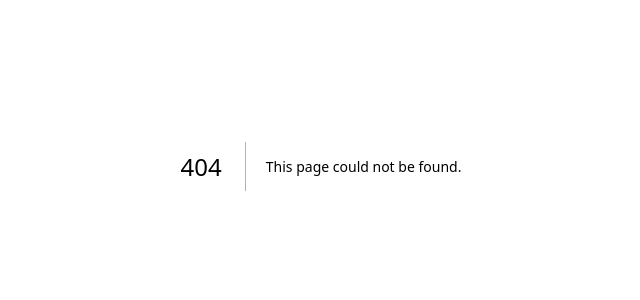
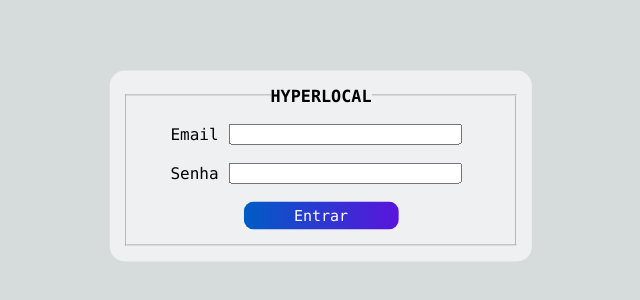
Before and after one commit to Equipe-2/Front-end, a Next.js app: page /login in a window 1280 px wide. Before the commit this address had no page. Shown: the part 234-534 px from the top of the page, without its empty margins (319-959 px from the left). Built offline with nearby package versions, Linux system fonts and the light colour scheme.

Commit message:
feat: sistema de login

```diff
--- a/package.json
+++ b/package.json
@@ -11,9 +11,12 @@
   "dependencies": {
     "@types/recharts": "^1.8.24",
     "apexcharts": "^3.37.3",
+    "bcryptjs": "^2.4.3",
     "eslint": "8.37.0",
     "eslint-config-next": "13.3.0",
+    "jsonwebtoken": "^9.0.0",
     "next": "13.3.0",
+    "next-auth": "^4.22.0",
     "react": "^18.2.0",
     "react-apexcharts": "^1.4.0",
     "react-dom": "^18.2.0",
@@ -23,6 +26,8 @@
     "typescript": "5.0.3"
   },
   "devDependencies": {
+    "@types/bcryptjs": "^2.4.2",
+    "@types/jsonwebtoken": "^9.0.1",
     "@types/node": "^18.15.11",
     "@types/react": "^18.0.33",
     "@types/react-dom": "^18.0.11"
--- /dev/null
+++ b/src/pages/api/login.ts
@@ -0,0 +1,41 @@
+import type { NextApiRequest, NextApiResponse } from 'next'
+import bcrypt from 'bcryptjs'
+import jwt from 'jsonwebtoken'
+
+const secret = 'mysecretkey'
+
+export default async function handler(
+  req: NextApiRequest,
+  res: NextApiResponse
+) {
+  if (req.method !== 'POST') {
+    return res.status(400).json({ message: 'Invalid request method' })
+  }
+
+  const { email, password } = req.body
+
+  // Verificar se o usuário existe no banco de dados
+  const user = await getUserByEmail(email)
+
+  if (!user) {
+    return res.status(401).json({ message: 'Invalid email or password' })
+  }
+
+  // Verificar se a senha é válida
+  const isValidPassword = await bcrypt.compare(password, user.password)
+
+  if (!isValidPassword) {
+    return res.status(401).json({ message: 'Invalid email or password' })
+  }
+
+  // Gerar o token de autenticação
+  const token = jwt.sign({ email, role: user.role }, secret, { expiresIn: '1h' })
+
+  res.status(200).json({ token })
+}
+
+async function getUserByEmail(email: string) {
+  // Implemente a busca do usuário no banco de dados
+  // e retorne um objeto com as informações do usuário,
+  // incluindo a senha criptografada e o tipo de usuário (cliente ou gestor)
+}
--- /dev/null
+++ b/src/pages/login.tsx
@@ -0,0 +1,59 @@
+import { useState } from 'react'
+import { useRouter } from 'next/router'
+import styles from '@/styles/Home.module.css'
+
+export default function Login() {
+  const [email, setEmail] = useState('')
+  const [password, setPassword] = useState('')
+  const [error, setError] = useState('')
+  const router = useRouter()
+
+  const handleSubmit = async (event: React.FormEvent<HTMLFormElement>) => {
+    event.preventDefault()
+
+    const response = await fetch('/api/login', {
+      method: 'POST',
+      headers: {
+        'Content-Type': 'application/json'
+      },
+      body: JSON.stringify({ email, password })
+    })
+
+    if (response.ok) {
+      const data = await response.json()
+      localStorage.setItem('token', data.token)
+      router.push('/')
+    } else {
+      setError('Invalid email or password')
+    }
+  }
+
+  return (
+    <div className={styles.box}>
+    <form onSubmit={handleSubmit}>
+      <fieldset>
+      <legend className={styles.centeredlegend}><b>HYPERLOCAL</b></legend>
+      <br></br>
+      <div className={styles.inputBox}>
+        <label className={styles.mylabel}>
+          Email
+          <input type="email" value={email} className={styles.inputUser} onChange={(e) => setEmail(e.target.value)} />
+        </label>
+      </div>
+      <br></br>
+      <div className={styles.inputBox}>
+      <label className={styles.mylabel}>
+        Senha
+        <input type="password" value={password} className={styles.inputUser} onChange={(e) => setPassword(e.target.value)} />
+      </label>
+      </div>
+      {error && <p>{error}</p>}
+      <br></br>
+      <div className={styles.buttoncontainer}>
+      <button type="submit" className={styles.mybutton}>Entrar</button>
+      </div>
+      </fieldset>
+    </form>
+    </div>
+  )
+}
--- a/src/styles/Home.module.css
+++ b/src/styles/Home.module.css
@@ -26,256 +26,81 @@
   padding: 3rem;
 }
 
-/*
-.description p {
-  position: relative;
-  margin: 0;
-  padding: 1rem;
-  background-color: rgba(var(--callout-rgb), 0.5);
-  border: 1px solid rgba(var(--callout-border-rgb), 0.3);
-  border-radius: var(--border-radius);
+.box{
+  position: absolute;
+  top: 50%;
+  left: 50%;
+  transform: translate(-50%,-50%);
+  background-color: rgba(255, 255, 255, 0.6);
+  padding: 15px;
+  border-radius: 15px;
+  width: 33%;
 }
 
-.code {
-  font-weight: 700;
+.centeredlegend {
+  text-align: center;
+  font-size: 1.05rem;
   font-family: var(--font-mono);
 }
 
-.grid {
-  display: grid;
-  grid-template-columns: repeat(4, minmax(25%, auto));
-  width: var(--max-width);
-  max-width: 100%;
+.inputBox{
+  position: relative;
+  text-align: center;
+  font-family: var(--font-mono);
 }
 
-.card {
-  padding: 1rem 1.2rem;
-  border-radius: var(--border-radius);
-  background: rgba(var(--card-rgb), 0);
-  border: 1px solid rgba(var(--card-border-rgb), 0);
-  transition: background 200ms, border 200ms;
+.inputUser{
+  flex-direction: column;
+  margin: 0 10px;
+  color: white;
+  font-size: 15px;
+  width: 60%;
+  letter-spacing: 1px;
 }
 
-.card span {
-  display: inline-block;
-  transition: transform 200ms;
+.mylabel{
+  color: #020202;
+  padding: 0 5 0px;
 }
 
-.card h2 {
-  font-weight: 600;
-  margin-bottom: 0.7rem;
+.inputUser:focus ~ .labelInput,
+.inputUser:valid ~ .labelInput{
+    top: 0px;
+    font-size: 16px;
+    color: rgb(13, 13, 14);
 }
 
-.card p {
-  margin: 0;
-  opacity: 0.6;
-  font-size: 0.9rem;
-  line-height: 1.5;
-  max-width: 30ch;
+.mybutton {
+  background-image: linear-gradient(to right, rgb(0, 92, 197), rgb(90, 20, 220));
+  width: 40%;
+  border: none;
+  margin: 0 0 15px;
+  padding: 5px;
+  color: white;
+  font-family: var(--font-mono);
+  font-size: 15px;
+  cursor: pointer;
+  border-radius: 10px;
 }
 
-.center {
+.mybutton:hover{
+  background-image: linear-gradient(to right, rgb(0, 80, 172), rgb(80, 19, 195));
+}
+
+.buttoncontainer{
   display: flex;
   justify-content: center;
   align-items: center;
-  position: relative;
-  padding: 4rem 0;
 }
 
-.center::before {
-  background: var(--secondary-glow);
-  border-radius: 50%;
-  width: 480px;
-  height: 360px;
-  margin-left: -400px;
-}
-
-.center::after {
-  background: var(--primary-glow);
-  width: 240px;
-  height: 180px;
-  z-index: -1;
-}
-
-.center::before,
-.center::after {
-  content: '';
-  left: 50%;
-  position: absolute;
-  filter: blur(45px);
-  transform: translateZ(0);
-}
-
-.logo,
-.thirteen {
-  position: relative;
-}
-
-.thirteen {
-  display: flex;
-  justify-content: center;
-  align-items: center;
-  width: 75px;
-  height: 75px;
-  padding: 25px 10px;
-  margin-left: 16px;
-  transform: translateZ(0);
-  border-radius: var(--border-radius);
-  overflow: hidden;
-  box-shadow: 0px 2px 8px -1px #0000001a;
-}
-
-.thirteen::before,
-.thirteen::after {
-  content: '';
-  position: absolute;
-  z-index: -1;
+/*
+button[type="submit"] {
+  background-color: #007bff;
+  color: #fff;
+  border: none;
+  padding: 10px 20px;
+  font-size: 16px;
+  border-radius: 4px;
+  cursor: pointer;
 }
 */
-/* Conic Gradient Animation
-.thirteen::before {
-  animation: 6s rotate linear infinite;
-  width: 200%;
-  height: 200%;
-  background: var(--tile-border);
-}
-*/
-/* Inner Square
-.thirteen::after {
-  inset: 0;
-  padding: 1px;
-  border-radius: var(--border-radius);
-  background: linear-gradient(
-    to bottom right,
-    rgba(var(--tile-start-rgb), 1),
-    rgba(var(--tile-end-rgb), 1)
-  );
-  background-clip: content-box;
-}
-*/
-/* Enable hover only on non-touch devices
-@media (hover: hover) and (pointer: fine) {
-  .card:hover {
-    background: rgba(var(--card-rgb), 0.1);
-    border: 1px solid rgba(var(--card-border-rgb), 0.15);
-  }
-
-  .card:hover span {
-    transform: translateX(4px);
-  }
-}
-
-@media (prefers-reduced-motion) {
-  .thirteen::before {
-    animation: none;
-  }
-
-  .card:hover span {
-    transform: none;
-  }
-}
-*/
-/* Mobile
-@media (max-width: 700px) {
-  .content {
-    padding: 4rem;
-  }
-
-  .grid {
-    grid-template-columns: 1fr;
-    margin-bottom: 120px;
-    max-width: 320px;
-    text-align: center;
-  }
-
-  .card {
-    padding: 1rem 2.5rem;
-  }
-
-  .card h2 {
-    margin-bottom: 0.5rem;
-  }
-
-  .center {
-    padding: 8rem 0 6rem;
-  }
-
-  .center::before {
-    transform: none;
-    height: 300px;
-  }
-
-  .description {
-    font-size: 0.8rem;
-  }
-
-  .description a {
-    padding: 1rem;
-  }
-
-  .description p,
-  .description div {
-    display: flex;
-    justify-content: center;
-    position: fixed;
-    width: 100%;
-  }
-
-  .description p {
-    align-items: center;
-    inset: 0 0 auto;
-    padding: 2rem 1rem 1.4rem;
-    border-radius: 0;
-    border: none;
-    border-bottom: 1px solid rgba(var(--callout-border-rgb), 0.25);
-    background: linear-gradient(
-      to bottom,
-      rgba(var(--background-start-rgb), 1),
-      rgba(var(--callout-rgb), 0.5)
-    );
-    background-clip: padding-box;
-    backdrop-filter: blur(24px);
-  }
-
-  .description div {
-    align-items: flex-end;
-    pointer-events: none;
-    inset: auto 0 0;
-    padding: 2rem;
-    height: 200px;
-    background: linear-gradient(
-      to bottom,
-      transparent 0%,
-      rgb(var(--background-end-rgb)) 40%
-    );
-    z-index: 1;
-  }
-}
-*/
-/* Tablet and Smaller Desktop
-@media (min-width: 701px) and (max-width: 1120px) {
-  .grid {
-    grid-template-columns: repeat(2, 50%);
-  }
-}
-
-@media (prefers-color-scheme: dark) {
-  .vercelLogo {
-    filter: invert(1);
-  }
-
-  .logo,
-  .thirteen img {
-    filter: invert(1) drop-shadow(0 0 0.3rem #ffffff70);
-  }
-}
-
-@keyframes rotate {
-  from {
-    transform: rotate(360deg);
-  }
-  to {
-    transform: rotate(0deg);
-  }
-}
-*/
```
Also changed, not shown: src/pages/_app.tsx (line endings or trailing spaces), 1 other file (tests, documents, lock files or other folders).
